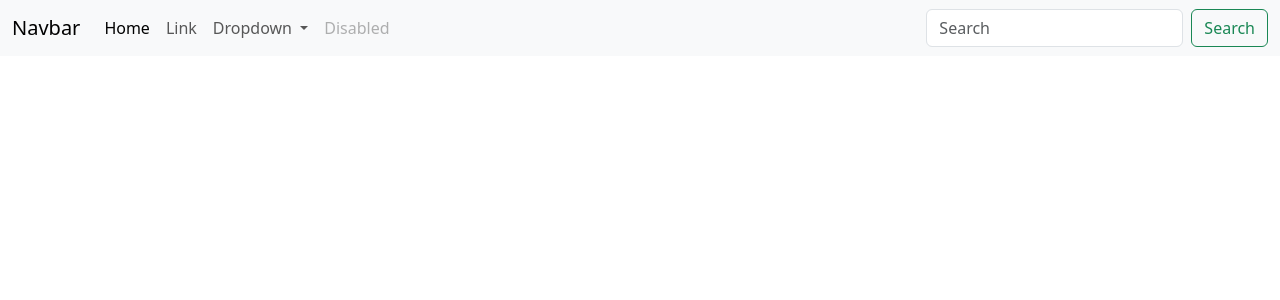
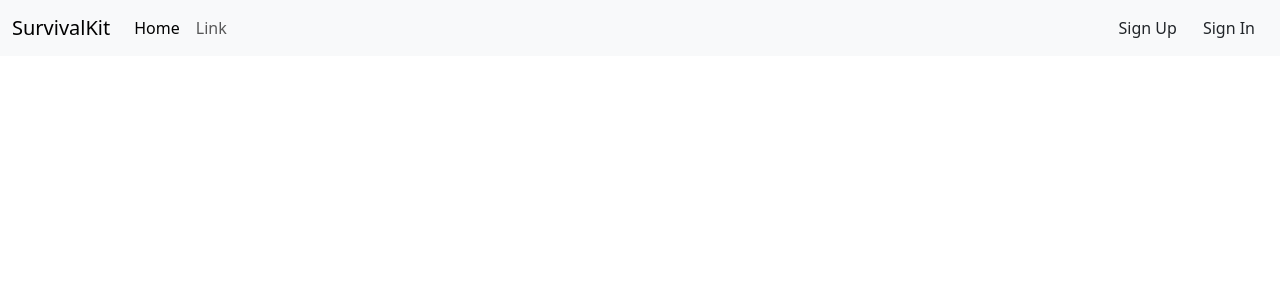
Before and after one commit to VadimScerbatiuc/SurvivalKit, a Django app: page / in a window 1280 px wide. Shown: the top 300 px of the page. Run offline with Django 5.2, Linux system fonts and the light colour scheme.

Commit message:
feat: -4 - dded sign up, sign in and sign out views, forms, controllers

```diff
--- a/survival_kit/shop/templates/header.html
+++ b/survival_kit/shop/templates/header.html
@@ -1,7 +1,8 @@
 <nav class="navbar navbar-expand-lg bg-light">
     <div class="container-fluid">
-    <a class="navbar-brand" href="#">Navbar</a>
-    <button class="navbar-toggler" type="button" data-bs-toggle="collapse" data-bs-target="#navbarSupportedContent" aria-controls="navbarSupportedContent" aria-expanded="false" aria-label="Toggle navigation">
+        <a class="navbar-brand" href="#">SurvivalKit</a>
+        <button class="navbar-toggler" type="button" data-bs-toggle="collapse" data-bs-target="#navbarSupportedContent"
+                aria-controls="navbarSupportedContent" aria-expanded="false" aria-label="Toggle navigation">
             <span class="navbar-toggler-icon"></span>
         </button>
         <div class="collapse navbar-collapse" id="navbarSupportedContent">
@@ -12,25 +13,17 @@
                 <li class="nav-item">
                     <a class="nav-link" href="#">Link</a>
                 </li>
-        <li class="nav-item dropdown">
-          <a class="nav-link dropdown-toggle" href="#" role="button" data-bs-toggle="dropdown" aria-expanded="false">
-            Dropdown
-          </a>
-          <ul class="dropdown-menu">
-            <li><a class="dropdown-item" href="#">Action</a></li>
-            <li><a class="dropdown-item" href="#">Another action</a></li>
-            <li><hr class="dropdown-divider"></li>
-            <li><a class="dropdown-item" href="#">Something else here</a></li>
             </ul>
-        </li>
-        <li class="nav-item">
-          <a class="nav-link disabled">Disabled</a>
-        </li>
-      </ul>
-      <form class="d-flex" role="search">
-        <input class="form-control me-2" type="search" placeholder="Search" aria-label="Search">
-        <button class="btn btn-outline-success" type="submit">Search</button>
-      </form>
+                <div class="d-flex align-items-center">
+                    {% if request.user.is_authenticated %}
+                        <span>{{ user.email }}</span>
+                        <a class="btn" href="{% url 'users:sign_out' %}" role="button">Sign Out</a>
+                    {% else %}
+                        <a class="btn" href="{% url 'users:sign_up' %}" role="button">Sign Up</a>
+                        <a class="btn" href="{% url 'users:sign_in' %}" role="button">Sign In</a>
+                    {% endif %}
+                </div>
+            </div>
         </div>
     </div>
 </nav>
--- a/survival_kit/shop/urls.py
+++ b/survival_kit/shop/urls.py
@@ -1,8 +1,10 @@
-from django.urls import path
+from django.urls import path, include
 
 from .views import *
 
 
+app_name = 'shop'
+
 urlpatterns = [
     path('', ShopBasePageView.as_view(), name='main_page'),
 ]
--- a/survival_kit/survival_kit/urls.py
+++ b/survival_kit/survival_kit/urls.py
@@ -6,5 +6,6 @@ from shop.views import *
 
 urlpatterns = [
     path('admin/', admin.site.urls),
-    path('', include('shop.urls'))
+    path('', include(('shop.urls', 'shop'), namespace='shop')),
+    path('users/', include(('users.urls', 'users') , namespace='users')),
 ]
--- /dev/null
+++ b/survival_kit/users/urls.py
@@ -0,0 +1,12 @@
+from django.urls import path
+
+from .views import *
+
+
+app_name = 'users'
+
+urlpatterns = [
+    path('sign_up/', SignUpView.as_view(), name='sign_up'),
+    path('sign_in/', SignInView.as_view(), name='sign_in'),
+    path('logout/', SignoutView.as_view(), name='sign_out'),
+]
```
Also changed, not shown: survival_kit/users/forms.py (added, +22 -0 lines), survival_kit/users/templates/users/sign_in.html (added, +13 -0 lines), survival_kit/users/templates/users/sign_up.html (added, +13 -0 lines), survival_kit/users/views.py (+27 -2 lines), survival_kit/db.sqlite3. Lines whose indentation alone changed are shown as unchanged.
